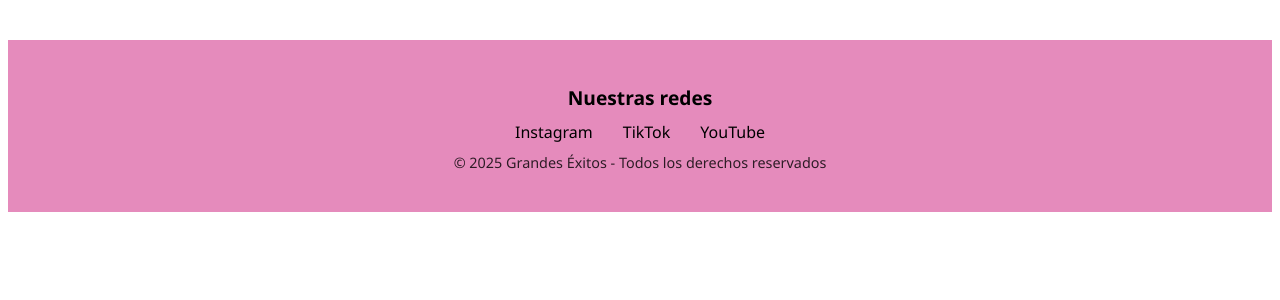
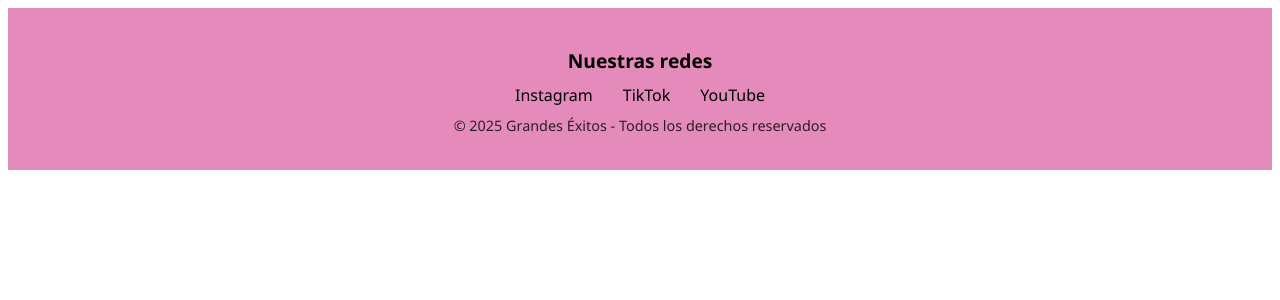
Before and after one commit to juanpatriciochiriff/TP_N_3_PAGINA_WEB, a PHP site: page /footer.html in a window 1280 px wide. Shown: the top 300 px of the page. Run offline with PHP 8.4, Linux system fonts and the light colour scheme.

Commit message:
subo cambios

```diff
--- a/Registro_usuario.php
+++ b/Registro_usuario.php
@@ -5,7 +5,7 @@
 <head>
     <meta charset="UTF-8">
     <meta name="viewport" content="width=device-width, initial-scale=1.0">
-    <title>Registro 343</title>
+    <title>Registro</title>
     <link rel="stylesheet" href="src/css/registro.css">
 </head>
 <body>
--- a/productos.html
+++ b/productos.html
@@ -26,7 +26,7 @@
             <div class="total-carrito">
                 <h3>Total: <span id="total-precio">0</span>$</h3>
             </div>
-            <button class="btn-pagar" onclick="alert('¡Gracias por tu compra!')">Finalizar Compra</button>
+            <button class="btn-pagar" onclick="finalizarCompra()">Finalizar Compra</button>
         </div>
     </div>
 
--- a/src/css/footer.css
+++ b/src/css/footer.css
@@ -3,14 +3,16 @@
 /* ---------------------------------------------------- */
 
 /* Contenedor general del footer */
+
 .footer {
-
+    width: 100%;
     background-color: #e58bbc;
-    padding: 25px 0;
-    margin-top: 40px;
+    padding: 20px 0;
+    position: relative;
+    bottom: 0;
+    left: 0;
     text-align: center;
     font-family: 'Segoe UI', 'Roboto', sans-serif;
-
 }
 
 /* Título del footer (ej: "Seguinos") */
--- a/src/css/grandes-exitos.css
+++ b/src/css/grandes-exitos.css
@@ -3,7 +3,7 @@
 /* ---------------------------------------------------- */
 
 body {
-
+margin: 0;
     background-color: #f9c8de;
     font-family: 'Segoe UI', 'Roboto', sans-serif;
 
--- a/src/css/header.css
+++ b/src/css/header.css
@@ -18,6 +18,7 @@
     background-color: var(--rosa-fuerte);
     padding: 15px 0;   /* Espacio vertical del header */
 }
+
 
 
 /* ---------------------------------------------------- */
--- a/src/php/Iniciar-sesion.php
+++ b/src/php/Iniciar-sesion.php
@@ -22,7 +22,7 @@
                 $_SESSION['usuario_nombre'] = $user['nombre_usuario'];
 
 
-                header("Location:TP-N3-Proyecto Web-[Chiriff-juanpatricio]-[Theo-soiffer].html");
+                header("Location:Index.html");
                 exit;
             } else {
                 $message = "<p style='color:red;'>Usuario o contraseña incorrectos.</p>";
```
Also changed, not shown: header.php (+6 -7 lines), metodo-pago.php (+11 -7 lines), src/js/header-y-footer.js (+9 -2 lines).
